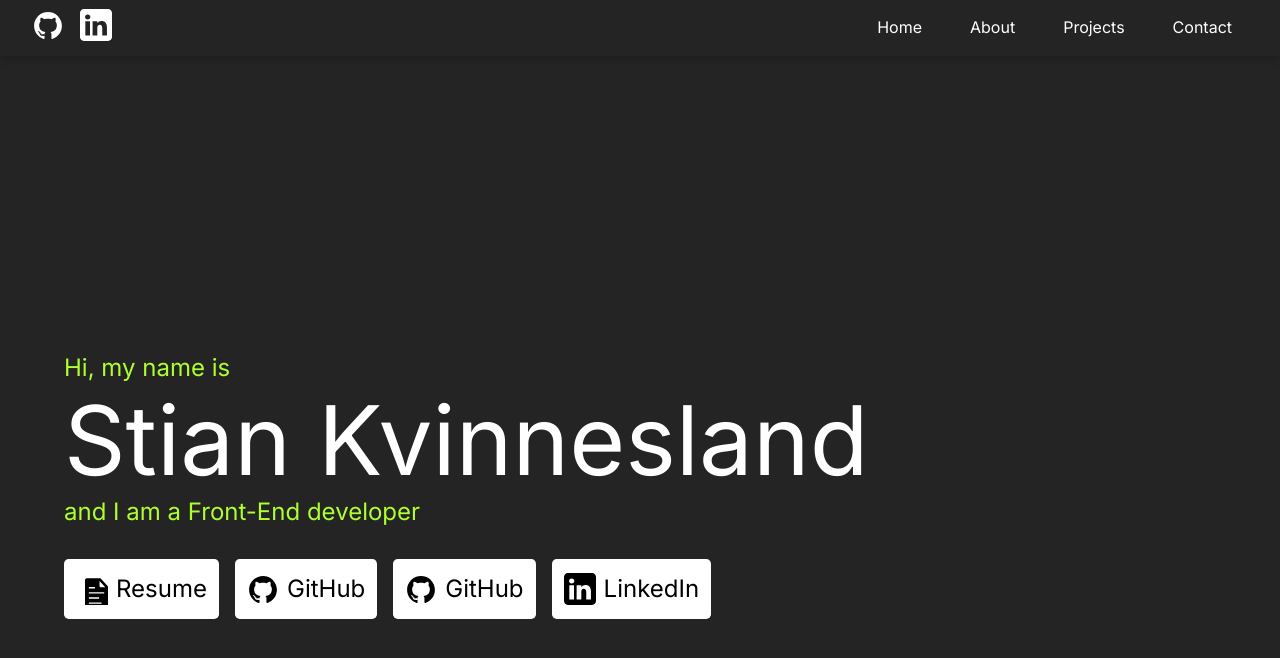
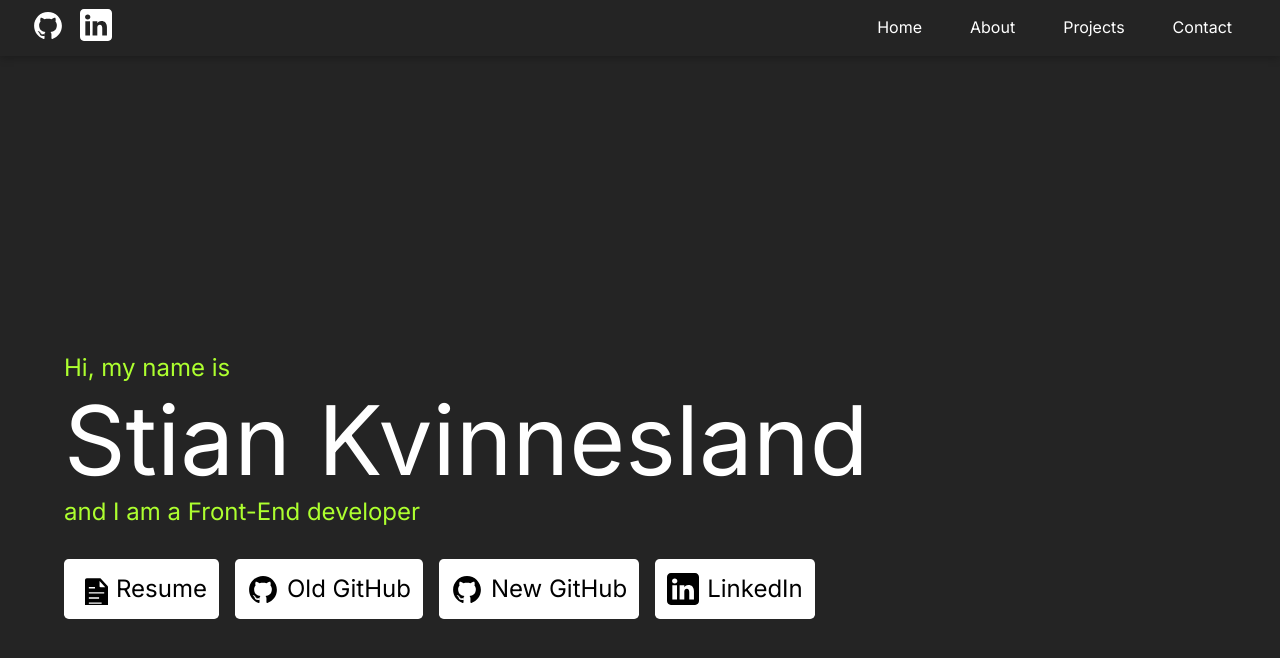
Before and after one commit to SKodehode/Portfolio, a React (Vite) app: page / in a window 1280 px wide. Shown: the top 658 px of the page. Built offline with nearby package versions, Linux system fonts and the light colour scheme.

Commit message:
Update HomePage.jsx

```diff
--- a/src/pages/home/HomePage.jsx
+++ b/src/pages/home/HomePage.jsx
@@ -15,8 +15,8 @@ export default function HomePage() {
                     <p id="hero-title">Hi, my name is <br/><span id="hero-name">Stian Kvinnesland</span><br/>and I am a Front-End developer</p>
                     <ul className="hero-buttons">
                         <Buttons to="https://drive.google.com/file/d/1Z11Swc9ufmP4kw5aZZstvEy5YO5w4ebN/view?usp=sharing" icon={<ResumeIcon/>} text="Resume" external={true} />
-                        <Buttons to="https://github.com/SKodehode" icon={<GithubIcon/>} text="GitHub" external={true} />
-                        <Buttons to="https://github.com/sakh11" icon={<GithubIcon/>} text="GitHub" external={true} />
+                        <Buttons to="https://github.com/SKodehode" icon={<GithubIcon/>} text="Old GitHub" external={true} />
+                        <Buttons to="https://github.com/sakh11" icon={<GithubIcon/>} text="New GitHub" external={true} />
                         <Buttons to="https://linkedin.com/in/stian-kvinnesland-079289113" icon={<LinkedinIcon/>} text="LinkedIn" external={true} />
                     </ul>
                 </div>
```
